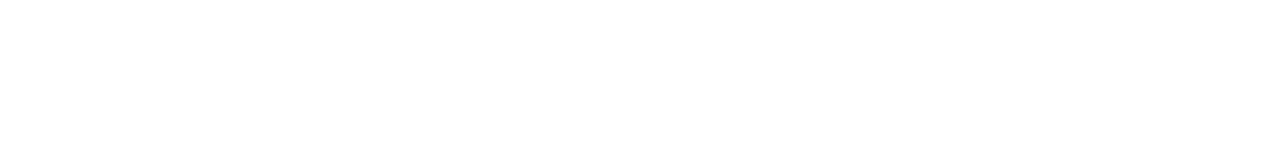
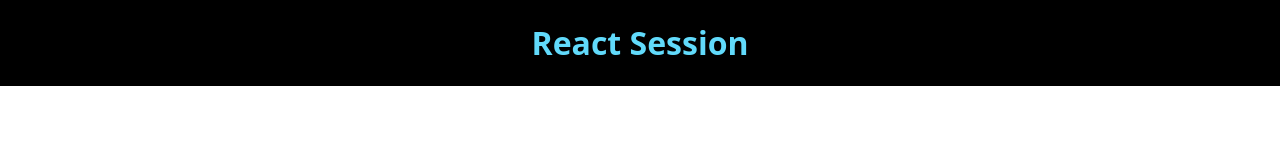
Before and after one commit to valerenegoh/react-session, a React app: page / in a window 1280 px wide. Built offline with nearby package versions, Linux system fonts and the light colour scheme.

Commit message:
Create the first component to represent the page Header

```diff
--- /dev/null
+++ b/src/components/Header.css
@@ -0,0 +1,12 @@
+.App-header {
+    display: flex;
+    flex-direction: column;
+    align-items: center;
+    justify-content: flex-start;
+    background-color: black;
+  }
+
+h1 {
+    color: #61dafb;
+    font-family: Open Sans;
+}
--- /dev/null
+++ b/src/components/Header.js
@@ -0,0 +1,10 @@
+import React from 'react';
+import './Header.css';
+
+function Header() {
+    return <header className="App-header">
+        <h1>React Session</h1>
+    </header>
+}
+
+export default Header;
--- a/src/pages/App.css
+++ b/src/pages/App.css
@@ -1,11 +1,3 @@
 .App {
   text-align: center;
 }
-
-.App-header {
-  min-height: 100vh;
-  display: flex;
-  flex-direction: column;
-  align-items: center;
-  justify-content: center;
-}
--- a/src/pages/App.js
+++ b/src/pages/App.js
@@ -1,11 +1,11 @@
 import React from 'react';
+import Header from '../components/Header';
 import './App.css';
 
 function App() {
   return (
     <div className="App">
-      <header className="App-header">
-      </header>
+      <Header></Header>
     </div>
   );
 }
```
Also changed, not shown: src/components/Header.test.js (added, +14 -0 lines), src/pages/App.test.js (+6 -2 lines).
